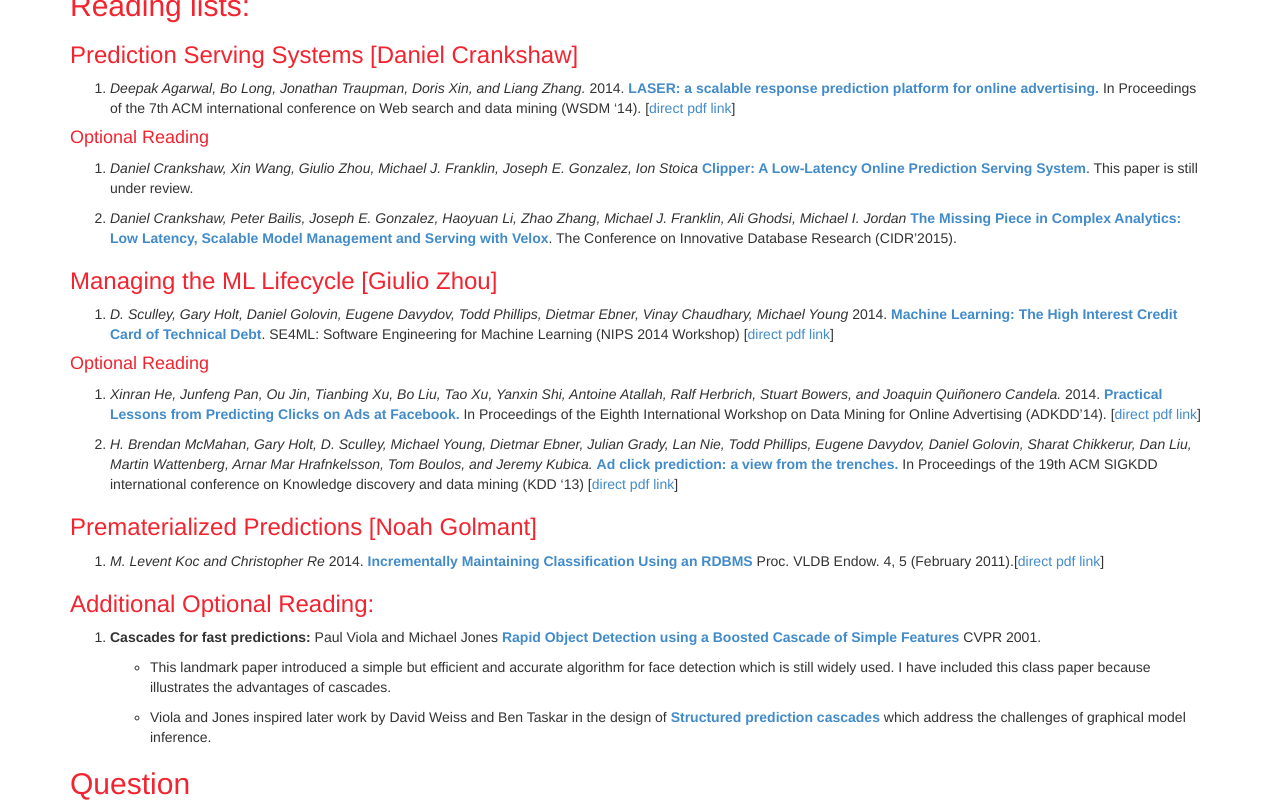
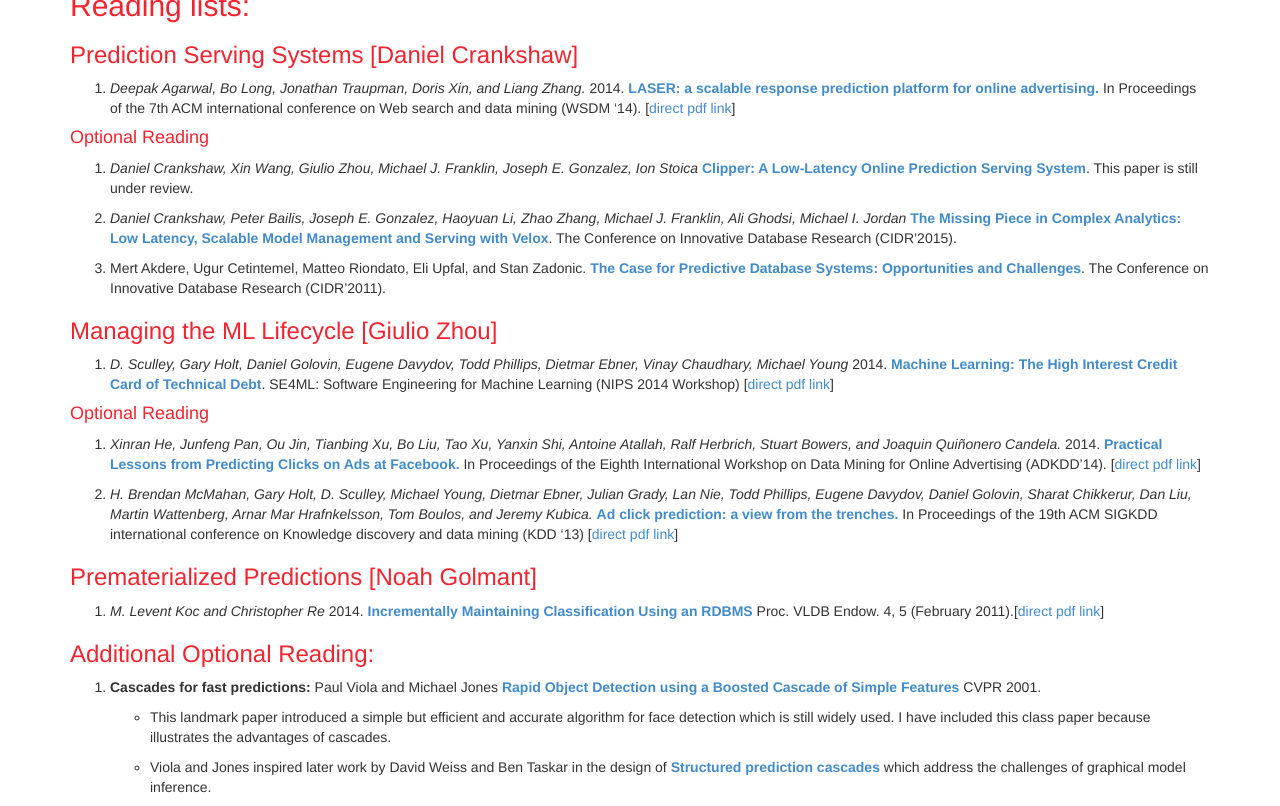
Before and after one commit to ucbrise/cs294-rise-fa16, a Jekyll site: the page built from prediction_serving.md, in a window 1280 px wide and 900 px high, scrolled down 470 px, cut to the strip 0-806 px from the top of the window. Built offline with Jekyll 4.4.1, drawn with Linux system fonts in a browser that asks for light colours; nearby versions of some CDN libraries.

```diff
--- a/prediction_serving.md
+++ b/prediction_serving.md
@@ -19,9 +19,9 @@ While much of the focus of machine learning research is on the process of traini
 
 1. *Daniel Crankshaw, Xin Wang, Giulio Zhou, Michael J. Franklin, Joseph E. Gonzalez, Ion Stoica* [**Clipper: A Low-Latency Online Prediction Serving System**](assets/papers/clipper_latest_draft_nsdi.pdf). This paper is still under review.
 
-
 1. *Daniel Crankshaw, Peter Bailis, Joseph E. Gonzalez, Haoyuan Li, Zhao Zhang, Michael J. Franklin, Ali Ghodsi, Michael I. Jordan* [**The Missing Piece in Complex Analytics: Low Latency, Scalable Model Management and Serving with Velox**](http://arxiv.org/abs/1409.3809). The Conference on Innovative Database Research (CIDR'2015).
 
+1. Mert Akdere, Ugur Cetintemel, Matteo Riondato, Eli Upfal, and Stan Zadonic. [**The Case for Predictive Database Systems: Opportunities and Challenges**](http://cidrdb.org/cidr2011/Papers/CIDR11_Paper20.pdf). The Conference on Innovative Database Research (CIDR'2011).
 
 ### Managing the ML Lifecycle [Giulio Zhou]
 
```
